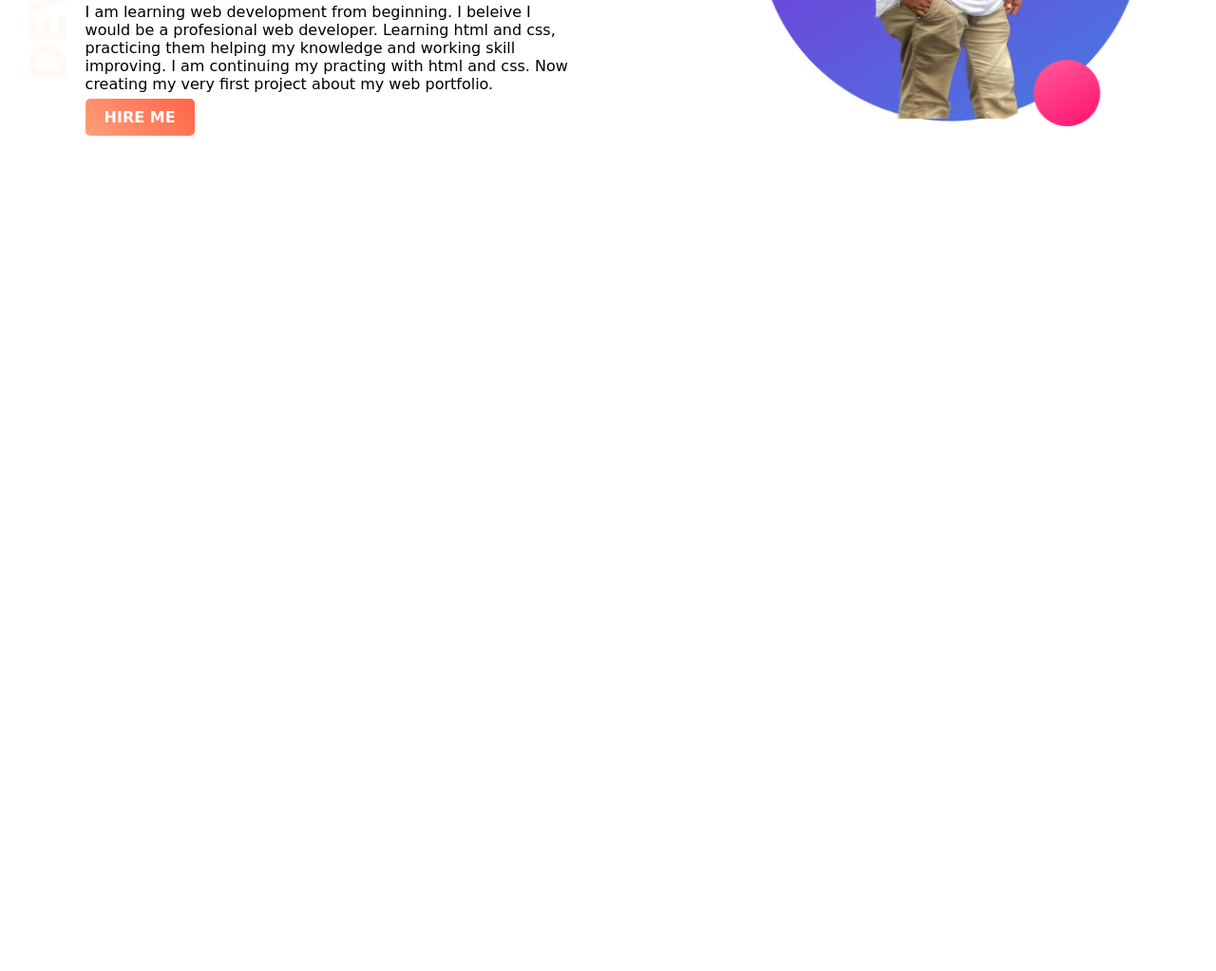
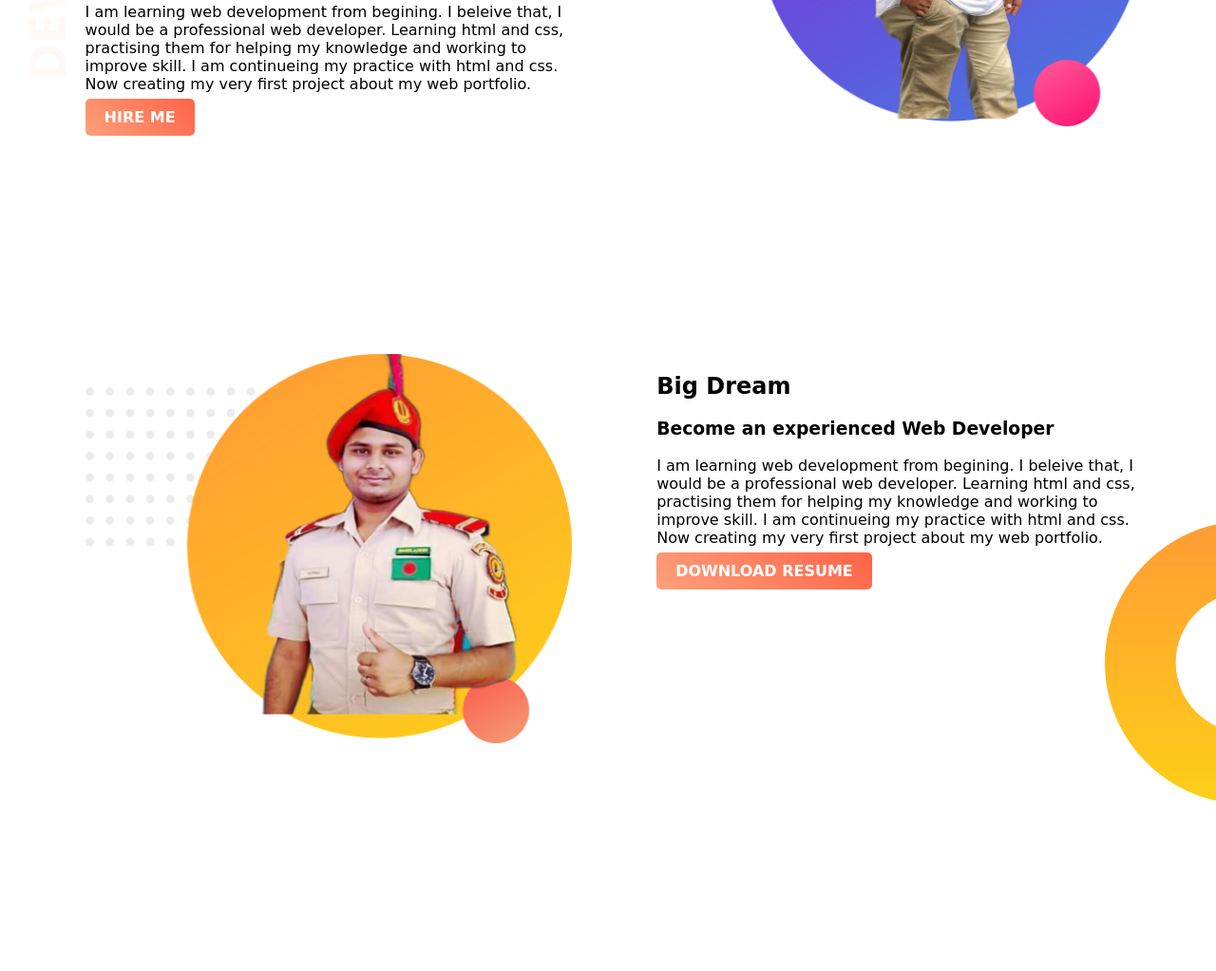
Before and after one commit to TasinAlMajed/web-portfolio, a plain HTML site: page index.html in a window 1280 px wide. Shown: the part 277-1300 px from the top of the page at 95% size. Before the commit the page ends 800 px from the top, so only its background shows below. Drawn offline with Linux system fonts and the light colour scheme; a web font is replaced by a local one.

Commit message:
added another half part

```diff
--- a/index.html
+++ b/index.html
@@ -20,12 +20,24 @@
                 <h1>Welcome To</h1>
                 <h1><span class="name-highlight">Tasin's</span> Website</h1>
                 <h3>World-Class Professional Web Developer</h3>
-                <p>I am learning web development from beginning. I beleive I would be a profesional web developer. Learning html and css, practicing them helping my knowledge and working skill improving. I am continuing my practing with html and css. Now creating my very first project about my web portfolio.  </p>
+                <p>I am learning web development from begining. I beleive that, I would be a professional web developer. Learning html and css, practising them for helping my knowledge and working to improve skill. I am continueing my practice with html and css. Now creating my very first project about my web portfolio.  </p>
                 <a class="link-button" target="_blank" href="https://www.linkedin.com/in/tasin-al-majed-73346524b/">HIRE ME</a>
             </div>
             <div class="half-width">
                 <img src="images/profile1.png" alt="">
             </div>
       </section>
+      <section class="dream-area">
+          <div class="half-width">
+            <img src="images/profile2.png" alt="">
+        </div>
+        <div class="half-width">
+             <h2>Big Dream</h2>
+             <h3>Become an experienced Web Developer</h3>
+             <p>I am learning web development from begining. I beleive that, I would be a professional web developer. Learning html and css, practising them for helping my knowledge and working to improve skill. I am continueing my practice with html and css. Now creating my very first project about my web portfolio.</p>
+             <a class="link-button" target="_blank" href="https://mybdjobs.bdjobs.com/mybdjobs/b-masterview.asp">DOWNLOAD RESUME</a>
+        </div>
+
+      </section>
 </body>
 </html>
--- a/style.css
+++ b/style.css
@@ -5,6 +5,7 @@ body{
 h1{
     font-size: 50px;
 }
+
 .name-highlight{
     color: blue;
 }
@@ -23,6 +24,7 @@ h1{
 }
 section{
     height: 500px;
+    padding-bottom: 150px;
 }
 .link-button{
     text-decoration: none;
@@ -33,3 +35,9 @@ section{
     font-weight: 700;
 
 }
+.dream-area{
+    background-image: url("images/dream-bg.png");
+    background-repeat: no-repeat;
+    background-position: right;
+
+}
```
Also changed, not shown: images/profile2.png (added).
